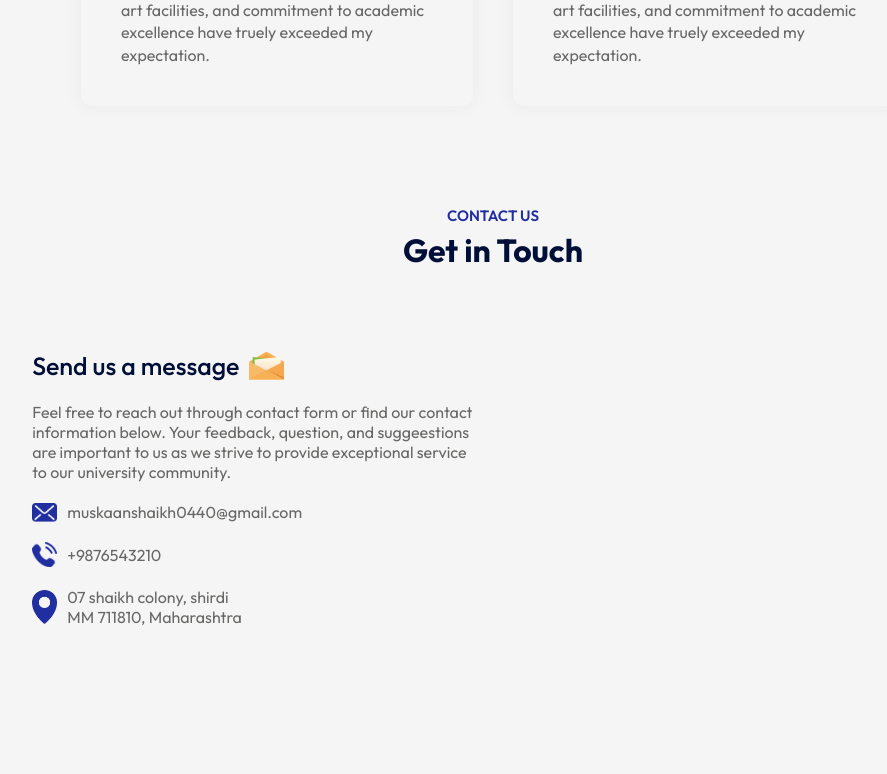
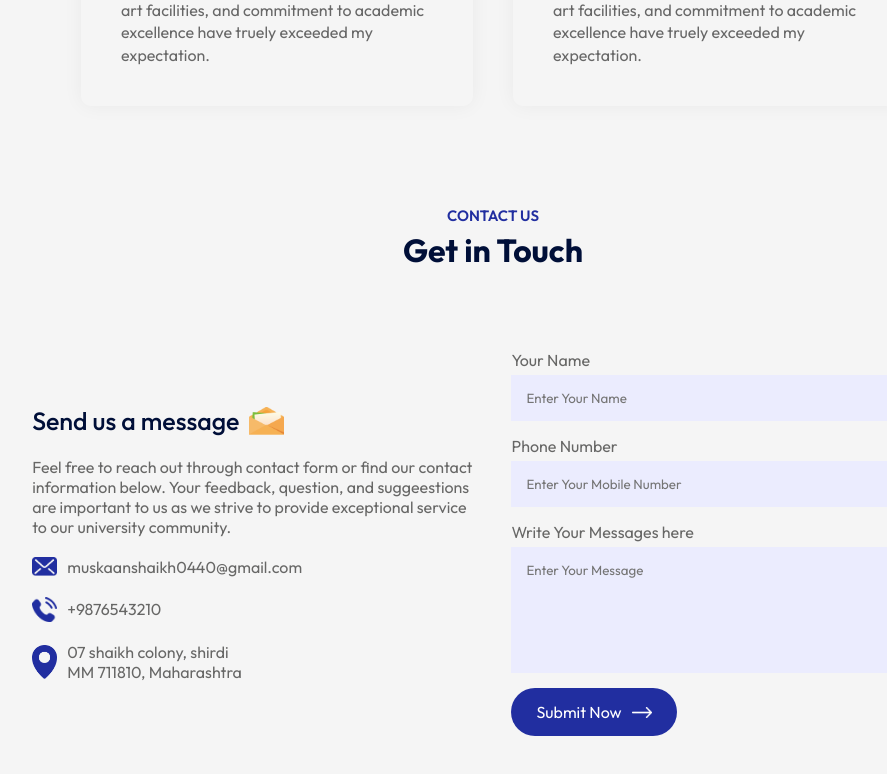
Before and after one commit to Muskan711810/Education_website, a React (Vite) app: page / in a window 1280 px wide. Shown: the part 2834-3608 px from the top of the page, without its empty margins (147-1034 px from the left). Before the commit the page ends 3561 px from the top, so only its background shows below. Built offline with nearby package versions, Linux system fonts and the light colour scheme.

Commit message:
change12

```diff
--- a/src/Components/Contact/Contact.css
+++ b/src/Components/Contact/Contact.css
@@ -39,3 +39,21 @@
 {
     width: 25px;
     margin-right: 10px;
+}
+.contact form input, .contact form textarea
+{
+    display: block;
+    width: 100%;
+    background: #EBECFE;
+    padding: 15px;
+    border: 0;
+    outline: 0;
+    margin-bottom: 15px;
+    margin-top: 5px;
+    resize: none;
+}
+.contact-col span
+{
+    display: block;
+    margin: 20px 0;
+}
--- a/src/Components/Contact/Contact.jsx
+++ b/src/Components/Contact/Contact.jsx
@@ -4,6 +4,7 @@
 import mail_icon from '../../assets/mail-icon.png'
 import phone_icon from '../../assets/phone-icon.png'
 import location_icon from '../../assets/location-icon.png'
+import white_arrow from '../../assets/white-arrow.png'
 
 const Contact = () => {
   return (
@@ -19,7 +20,20 @@
                     <li><img src={location_icon} alt="" />07 shaikh colony, shirdi<br/> MM 711810, Maharashtra  </li>
                 </ul>
         </div>
-        <div className="contact-col"></div>
+        <div className="contact-col">
+            <form>
+                <label>Your Name</label>
+                <input type="text"  name='name' placeholder='Enter Your Name'
+                required/>
+                <label>Phone Number</label>
+                <input type="tel" name='phone' placeholder='Enter Your Mobile Number'
+                required/>
+                <label>Write Your Messages here</label>
+                <textarea name="message" rows="6" placeholder='Enter Your Message' required></textarea>
+                <button type='submit' className='btn dark-btn'>Submit Now <img src={white_arrow} alt="" /></button>
+            </form>
+            <span></span>
+        </div>
     </div>
   )
 }
```
